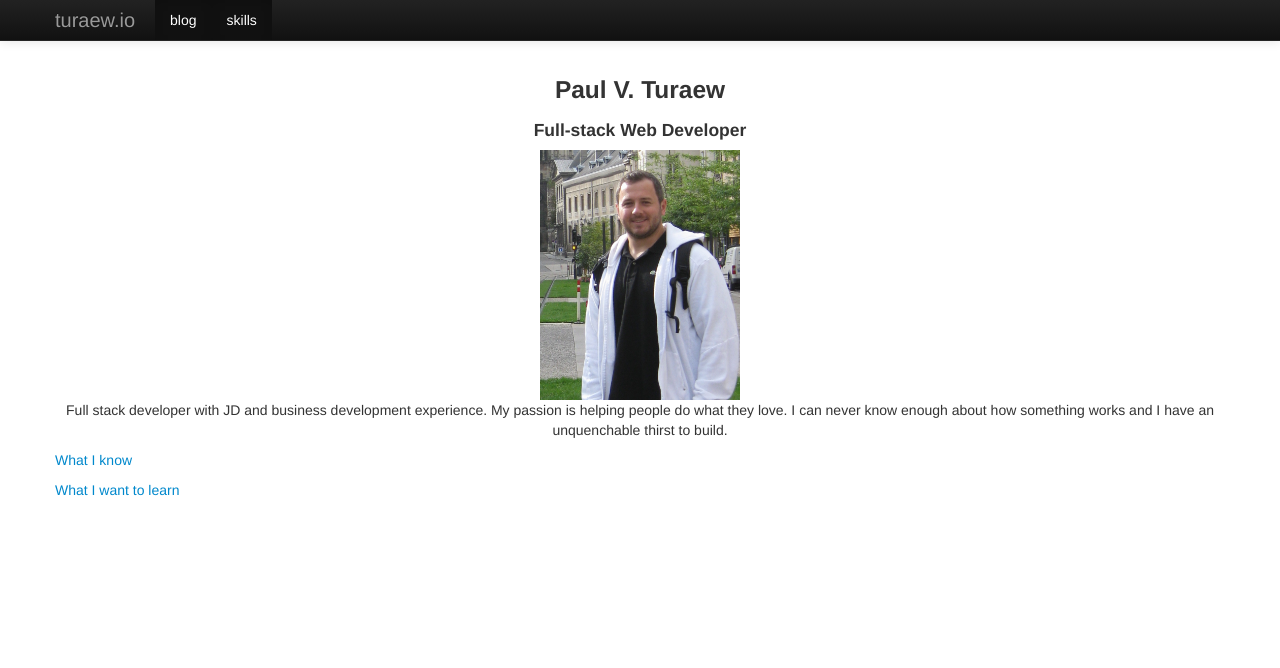
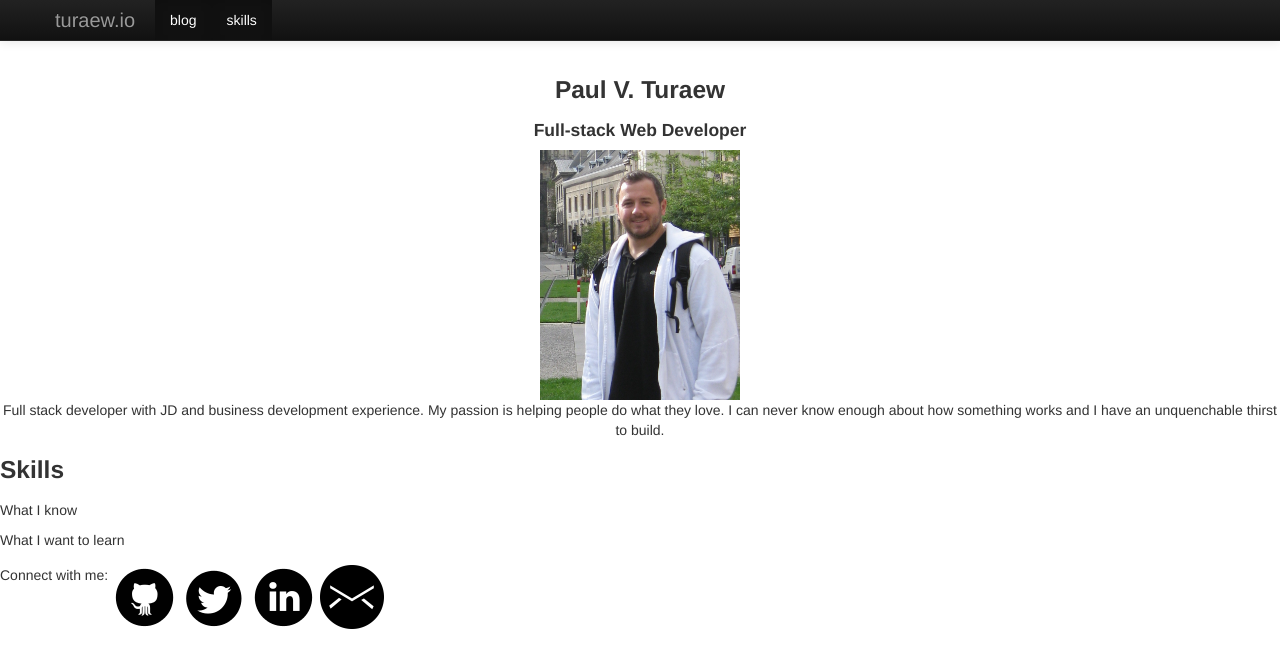
Before and after one commit to PaulTuraew/PaulTuraew.github.io, a Jekyll site: the page built from index.html, in a window 1280 px wide. Shown: the top 668 px of the page. Built offline with Jekyll 4.4.1, drawn with Linux system fonts in a browser that asks for light colours; nearby versions of some CDN libraries; Markdown is read by kramdown in place of the engine named in the settings; the list of posts is cut into pages by our own code.

Commit message:
added social icons to footer

```diff
--- a/_includes/footer.html
+++ b/_includes/footer.html
@@ -1,4 +1,21 @@
-  </div>
 
-  </body>
+
+
+<div class="footer-social">
+  <span>Connect with me:</span>
+  <li><a href="https://github.com/PaulTuraew">
+    <img src='/assets/github_circle_black-64.png' />
+  </a></li>
+  <li><a href="https://twitter.com/PaulTuraew">
+    <img src='/assets/twitter-64.png' />
+  </a></li>
+  <li><a href="https://www.linkedin.com/in/pturaew">
+    <img src='/assets/linkedin2.png' />
+  </a></li>
+  <li><a href="mailto:paul.turaew@gmail.com?Subject=Hi" target="_blank"><img src='/assets/circle-email.png'></a>
+
+</div>
+
+
+</body>
 </html>
--- a/_includes/header.html
+++ b/_includes/header.html
@@ -5,7 +5,7 @@
   <title>{{ site.name }}</title>
   <meta name="viewport" content="width=device-width, initial-scale=1.0">
   <meta name="description" content="{{ site.description }}">
-
+  <script src="//code.jquery.com/jquery-1.11.0.min.js"></script>
   <link href="/css/bootstrap.css" rel="stylesheet">
   <style>
   body {
@@ -34,11 +34,9 @@
             <div class="nav-collapse collapse">
               <ul class="nav">
                 <li class="active"><a href="/blog">blog</a></li>
-                <li class="active"><a href="#skills">skills</a></li>
+                <li class="active"><a href="/../#skills">skills</a></li>
               </ul>
             </div>
           </div>
         </div>
       </div>
-
-      <div class="container">
--- a/_layouts/index.html
+++ b/_layouts/index.html
@@ -2,13 +2,11 @@
 
 {% include header.html %}
 
-<!-- <div class="row-fluid">
+<div class="row-fluid">
   <div class="span12">
     {{ content }}
+  </div>
+</div>
 
-  </div>
-</div> -->
-
-{{content}}
 
 {% include footer.html %}
--- a/css/index.css
+++ b/css/index.css
@@ -7,3 +7,21 @@
     width: 200px;
     height: auto;
 }
+
+.footer-social {
+  margin-top:5px;
+  height:30px;
+}
+.footer-social ul {
+  float:left;
+  padding:0;
+  margin:0;
+}
+.footer-social li {
+  float:left;
+  list-style:none;
+  margin-left:5px;
+}
+.footer-social span {
+  float:left;
+}
--- a/index.html
+++ b/index.html
@@ -8,8 +8,8 @@ layout: index
   <p>Full stack developer with JD and business development experience. My passion is helping people do what they love. I can never know enough about how something works and I have an unquenchable thirst to build.</p>
 </div>
 
-<a name="skills">
 <div id="skills">
+  <h3>Skills</h3>
   <p>What I know</p>
   <p>What I want to learn</p>
 </div>
```
Also changed, not shown: _includes/sidebar.html (deleted, +0 -11 lines), assets/circle-email.png (added), assets/github_circle_black-64.png (added), assets/linkedin2.png (added), assets/twitter-64.png (added), 10 other files.
